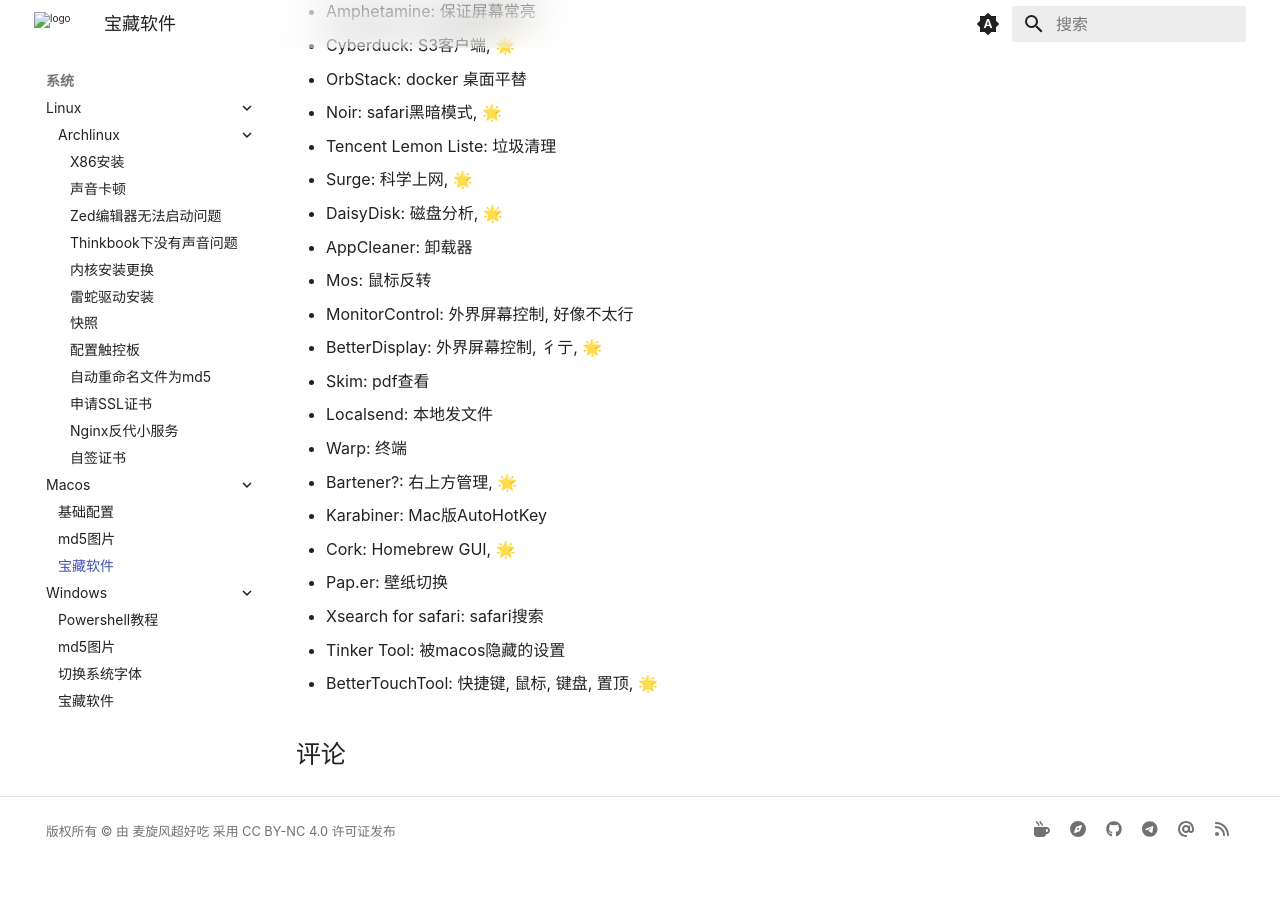
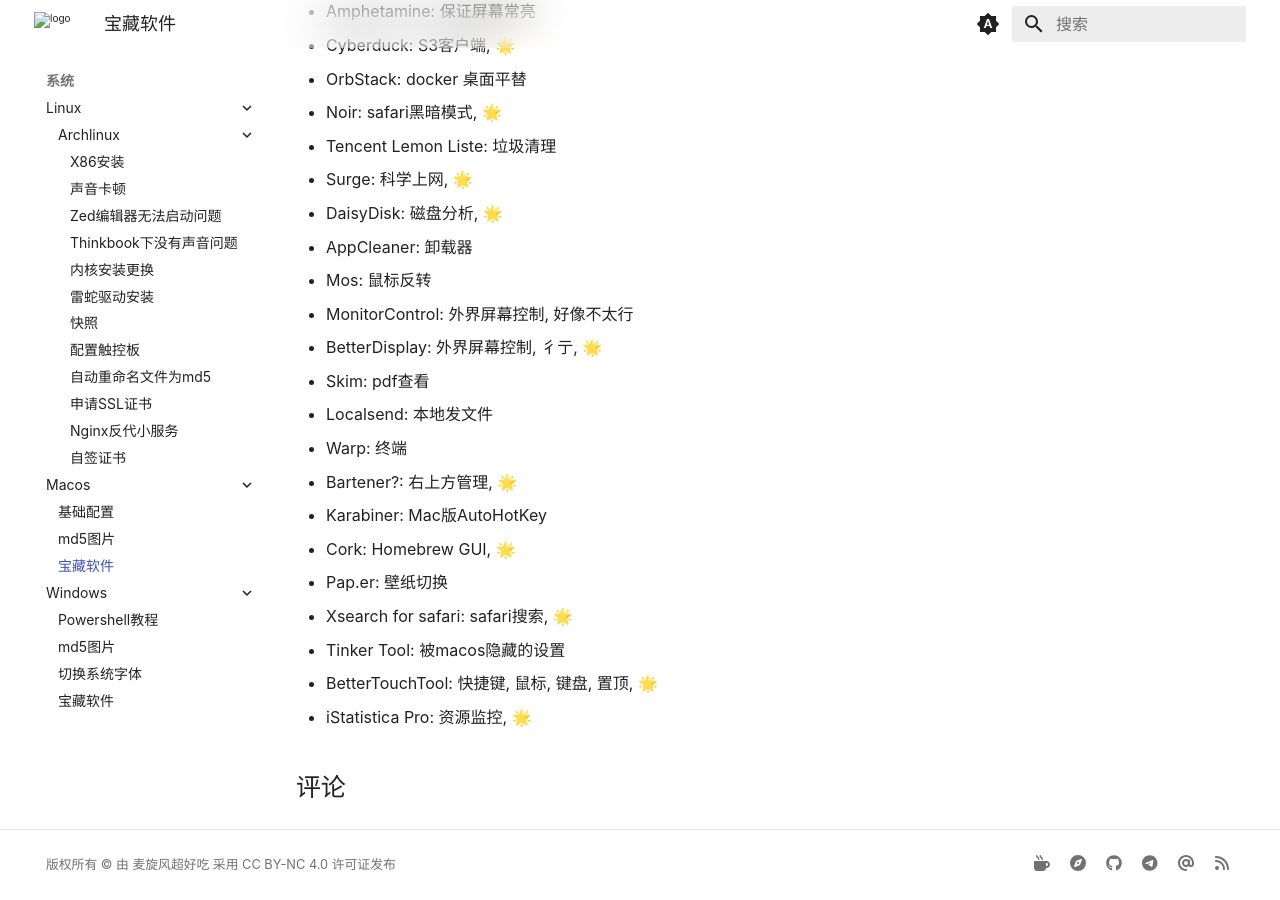
Before and after one commit to ricolxwz/note, an MkDocs documentation site: the page built from docs/os/macos/software.md, in a window 1280 px wide and 900 px high, scrolled down 546 px. Built offline with MkDocs 1.6.1 and Material for MkDocs 9.7.7, drawn with Linux system fonts in a browser that asks for light colours; some web fonts are replaced; comment, search, counter and statistics services are not loaded; a style sheet for code colours, icons or effects is not loaded; before the commit the page ends 1413 px from its top, so only the background shows below that.

Commit message:
docs: update software.md

```diff
--- a/docs/os/macos/software.md
+++ b/docs/os/macos/software.md
@@ -30,6 +30,7 @@
 * Karabiner: Mac版AutoHotKey
 * Cork: Homebrew GUI, 🌟
 * Pap.er: 壁纸切换
-* Xsearch for safari: safari搜索
+* Xsearch for safari: safari搜索, 🌟
 * Tinker Tool: 被macos隐藏的设置
 * BetterTouchTool: 快捷键, 鼠标, 键盘, 置顶, 🌟
+* iStatistica Pro: 资源监控, 🌟
```
